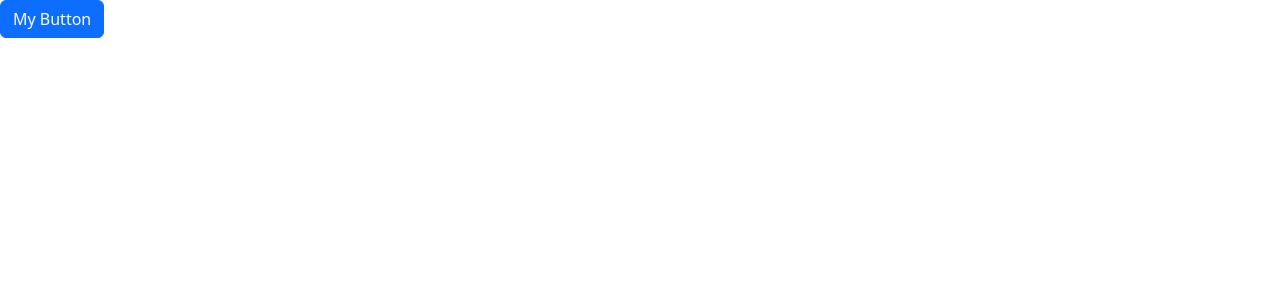
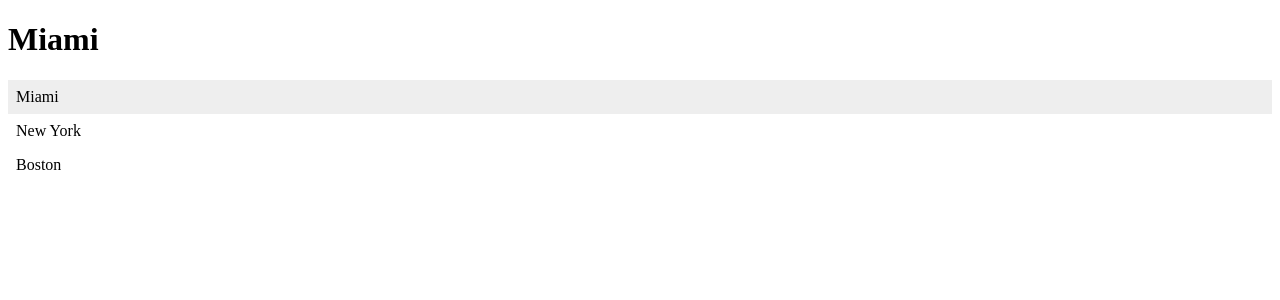
Before and after one commit to youssefabidi13/react-learn, a React (Vite) app: page / in a window 1280 px wide. Shown: the top 300 px of the page. Built offline with nearby package versions, Linux system fonts and the light colour scheme.

Commit message:
styled css in js

```diff
--- a/package.json
+++ b/package.json
@@ -11,7 +11,8 @@
   "dependencies": {
     "bootstrap": "^5.2.3",
     "react": "^18.2.0",
-    "react-dom": "^18.2.0"
+    "react-dom": "^18.2.0",
+    "styled-components": "^6.1.8"
   },
   "devDependencies": {
     "@types/react": "^18.0.27",
--- a/src/App.tsx
+++ b/src/App.tsx
@@ -1,6 +1,7 @@
 import { useState } from "react";
 import Alert from "./components/Alert";
 import Button from "./components/Button";
+import ListGroup from "./components/ListGroup";
 
 function App() {
   const handleClick = () => {
@@ -8,15 +9,24 @@ function App() {
   };
 
   const [alertVisible, setAlertVisibility] = useState(false);
+  const [items, setItems] = useState(["Miami", "New York", "Boston"]);
+  function handleSelectItem(item: string) {
+    console.log(item);
+  }
   return (
     <div>
       {/* <Alert>
         Hello, <span>world!</span>
       </Alert> */}
-      {alertVisible && (
+      {/* {alertVisible && (
         <Alert onClose={() => setAlertVisibility(false)}>My Alert</Alert>
       )}
-      <Button onClick={handleClick}>My Button</Button>
+      <Button onClick={handleClick}>My Button</Button> */}
+      <ListGroup
+        heading="Miami"
+        items={items}
+        onSelectItem={handleSelectItem}
+      />
     </div>
   );
 }
--- /dev/null
+++ b/src/components/ListGroup/ListGroup.module.css
@@ -0,0 +1,11 @@
+/* .listGroup {
+  list-style: none;
+  padding: 0;
+} */
+
+.container {
+  display: flex;
+  flex-direction: column;
+  align-items: center;
+  justify-content: center;
+}
--- a/src/components/ListGroup.tsx
+++ b/src/components/ListGroup/ListGroup.tsx
@@ -1,4 +1,23 @@
 import { useState } from "react";
+import styles from "./ListGroup.module.css";
+import styled from "styled-components";
+
+const List = styled.ul`
+  list-style: none;
+  padding: 0;
+`;
+
+const ListItem = styled.li<ListItemProps>`
+  padding: 0.5rem;
+  cursor: pointer;
+  &:hover {
+    background-color: #eee;
+  }
+  background-color: ${(props) => (props.active ? "#eee" : "transparent")};
+`;
+interface ListItemProps {
+  active: boolean;
+}
 interface Props {
   items: string[];
   heading: string;
@@ -6,20 +25,16 @@ interface Props {
 }
 
 function ListGroup({ items, heading, onSelectItem }: Props) {
-  const [selectedIndex, setSelectedIndex] = useState(-1);
+  const [selectedIndex, setSelectedIndex] = useState(0);
   const message = items.length === 0 && <p>There are no items in the list</p>;
   return (
     <>
       <h1>{heading}</h1>
       {message}
-      <ul className="list-group">
+      <List>
         {items.map((item, index) => (
-          <li
-            className={
-              selectedIndex === index
-                ? "list-group-item active"
-                : "list-group-item"
-            }
+          <ListItem
+            active={index === selectedIndex}
             key={item}
             onClick={() => {
               setSelectedIndex(index);
@@ -27,9 +42,9 @@ function ListGroup({ items, heading, onSelectItem }: Props) {
             }}
           >
             {item}
-          </li>
+          </ListItem>
         ))}
-      </ul>
+      </List>
     </>
   );
 }
--- /dev/null
+++ b/src/components/ListGroup/index.ts
@@ -0,0 +1,2 @@
+import ListGroup from "./ListGroup";
+export default ListGroup;
```
Also changed, not shown: src/main.tsx (+7 -7 lines), learn.txt, 1 other file (tests, documents, lock files or other folders).
